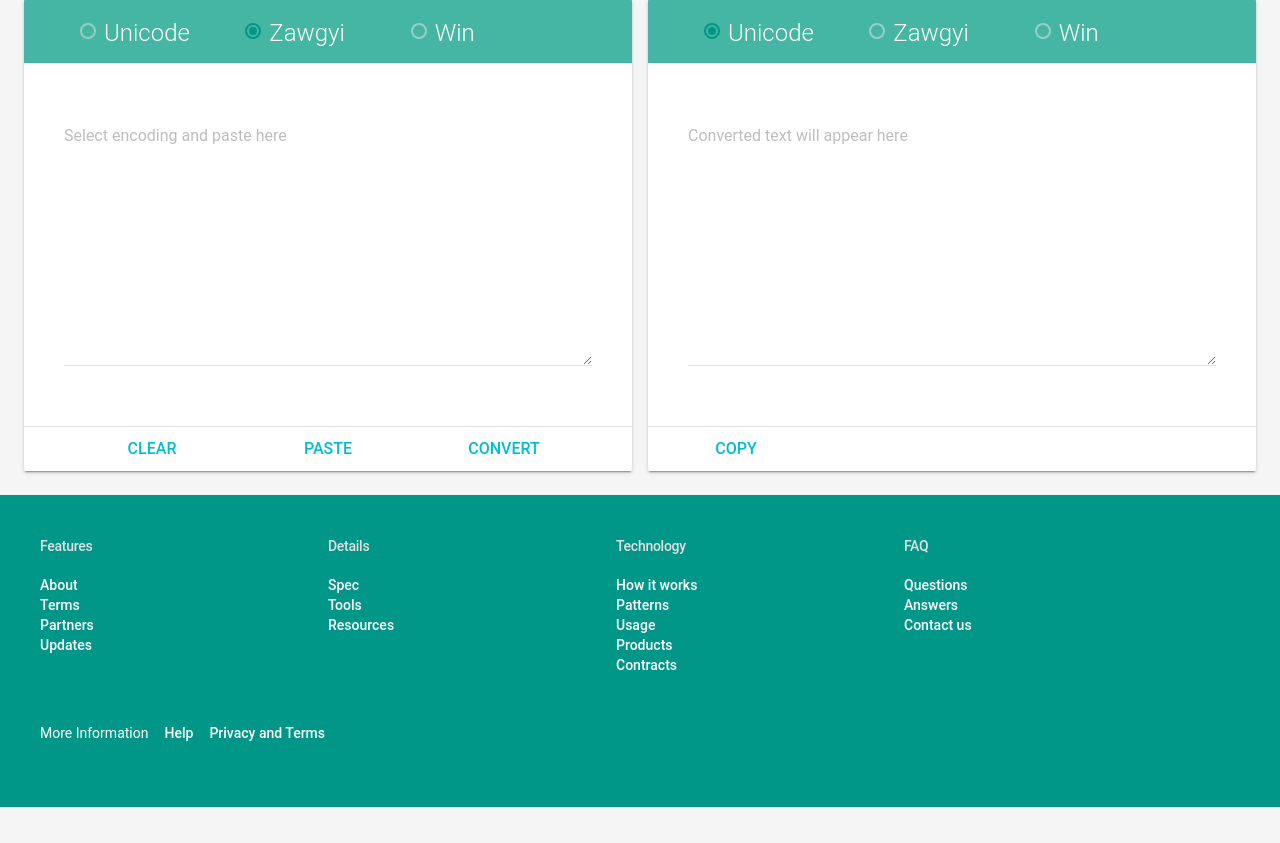
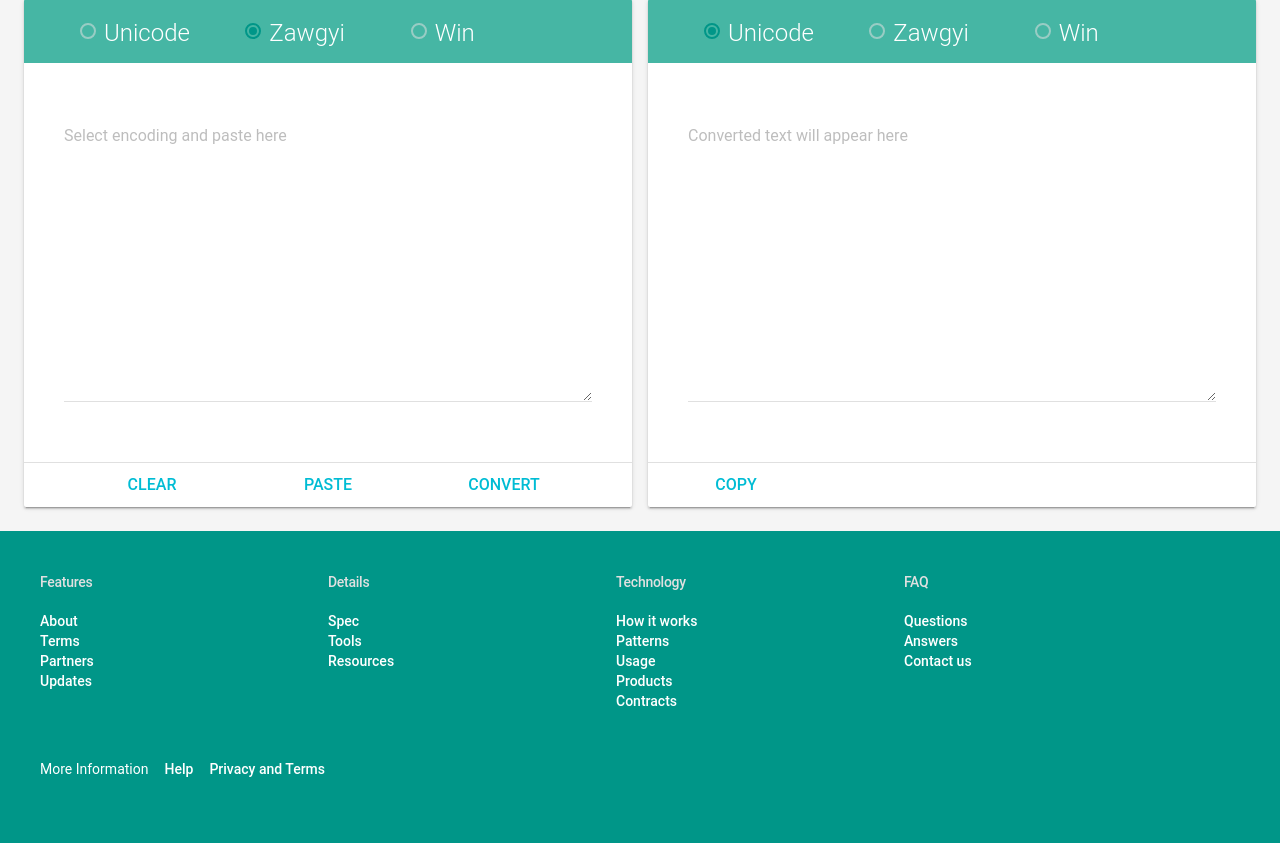
Before and after one commit to joy-mdy-geo/ufc-old, a Flask app: page / in a window 1280 px wide. Shown: the part 321-1164 px from the top of the page. Run offline with Flask 2, Linux system fonts and the light colour scheme; some libraries are stand-ins or nearby versions.

Commit message:
embed font to TextArea

```diff
--- a/templates/index.html
+++ b/templates/index.html
@@ -44,6 +44,40 @@
             padding: 15px;
             display: none;
             font-size: 18px;
+        }
+
+        textarea {
+            height: 270px;
+        }
+
+        @font-face {
+            font-family: Padauk;
+            font-size: 16px;
+            src: url(../static/assets/fonts/padauk.ttf);
+        }
+
+        .font-unicode {
+            font-family: "Padauk", Times, serif;
+        }
+
+        @font-face {
+            font-family: zawgyione;
+            font-size: 14px;
+            src: url(../static/assets/fonts/zawgyione.ttf);
+        }
+
+        .font-zawgyi {
+            font-family: "zawgyione", Times, serif;
+        }
+
+        @font-face {
+            font-family: WinInnwa;
+            font-size: 50px;
+            src: url(../static/assets/fonts/innwa.ttf);
+        }
+
+        .font-win {
+            font-family: "WinInnwa", Times, serif;
         }
     </style>
 
@@ -94,8 +128,8 @@
                     <div class="mdl-card__supporting-text">
                         <form action="#">
                             <div class="mdl-textfield mdl-js-textfield mdl-textfield--full-width">
-                                    <textarea class="mdl-textfield__input" type="text" rows="13" id="from_text"
-                                              name="from_text"></textarea>
+                                    <textarea class="mdl-textfield__input font-zawgyi" type="text"
+                                              id="from_text" name="from_text"></textarea>
                                 <label class="mdl-textfield__label" for="from_text" id="from_text_hint">
                                     Select encoding and paste here
                                 </label>
@@ -140,7 +174,8 @@
                     <div class="mdl-card__supporting-text">
                         <form action="#">
                             <div class="mdl-textfield mdl-js-textfield mdl-textfield--full-width">
-                                    <textarea class="mdl-textfield__input" type="text" rows="13" id="to_text"
+                                    <textarea class="mdl-textfield__input font-unicode" type="text"
+                                              id="to_text"
                                               name="to_text"></textarea>
                                 <label class="mdl-textfield__label" for="to_text" id="to_text_hint">
                                     Converted text will appear here
@@ -253,6 +288,24 @@
             });
             return false;
         });
+        $('input[type=radio][name=from]').change(function () {
+            if (this.value === 'from_zawgyi') {
+                $("#from_text").css("font-family", "Zawgyi-One");
+            } else if (this.value === 'from_unicode') {
+                $("#from_text").css("font-family", "Padauk");
+            } else if (this.value === 'from_win') {
+                $("#from_text").css("font-family", "WinInnwa");
+            }
+        });
+        $('input[type=radio][name=to]').change(function () {
+            if (this.value === 'to_zawgyi') {
+                $("#to_text").css("font-family", "Zawgyi-One");
+            } else if (this.value === 'to_unicode') {
+                $("#to_text").css("font-family", "Padauk");
+            } else if (this.value === 'to_win') {
+                $("#to_text").css("font-family", "WinInnwa");
+            }
+        });
     });
 </script>
 </html>
```
Also changed, not shown: static/assets/fonts/innwa.TTF (added), static/assets/fonts/padauk.ttf (added), static/assets/fonts/zawgyione.ttf (added).
